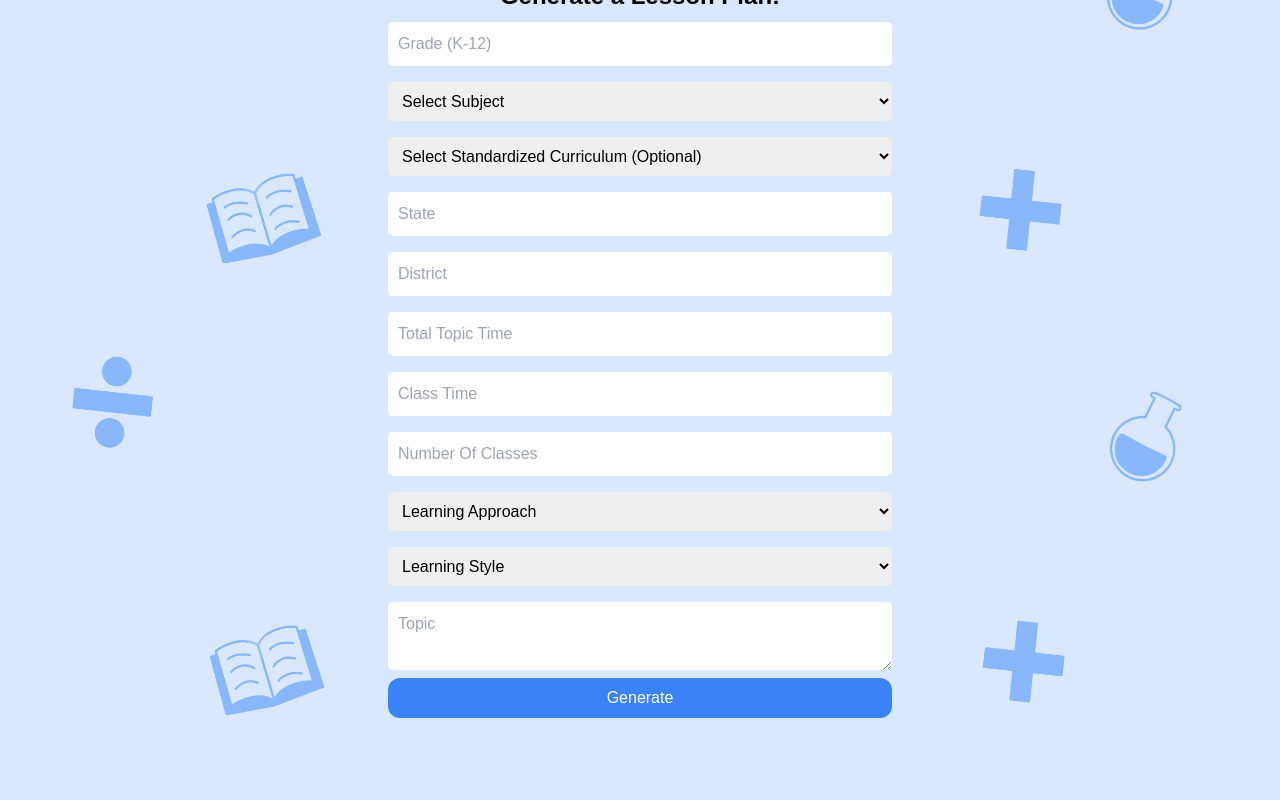
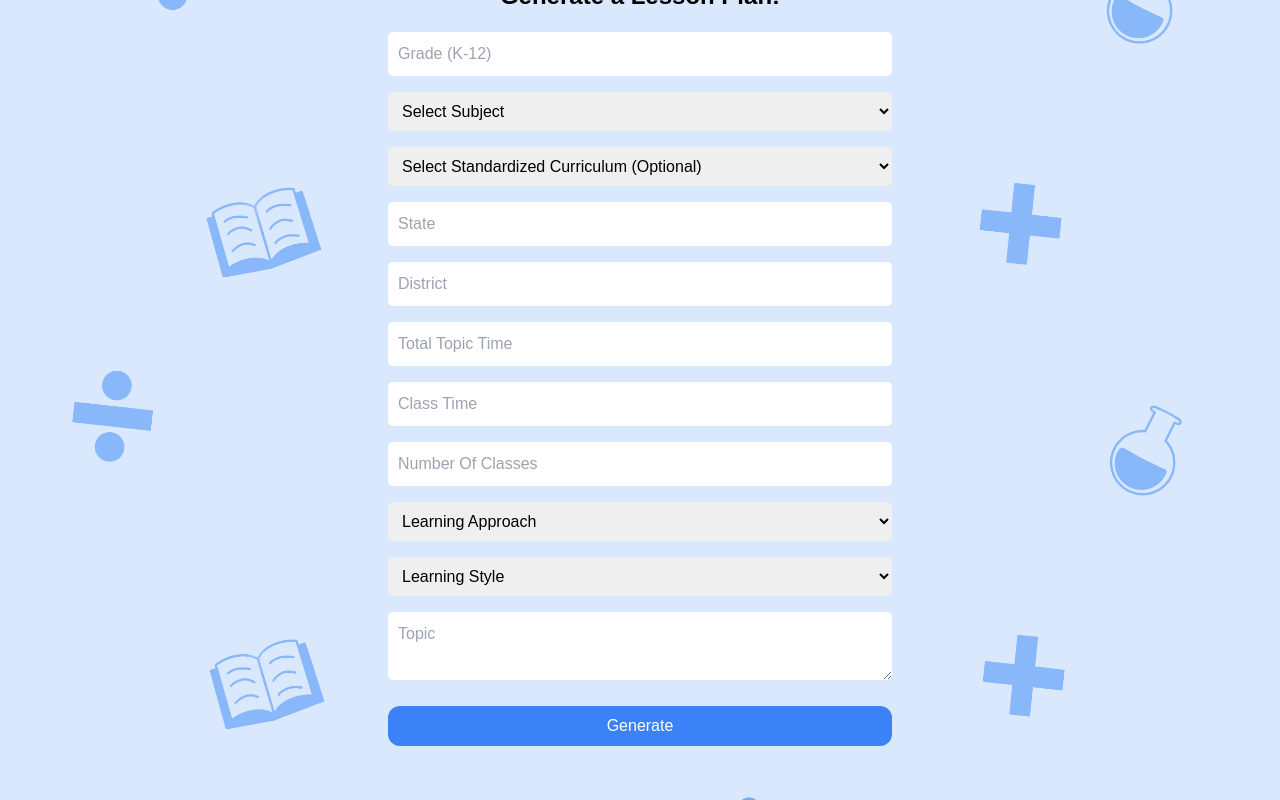
Before and after one commit to rafaelsinger/planify, a React (Create React App) app: page / in a window 1280 px wide. Shown: the part 291-1091 px from the top of the page. Before the commit the page ends 1063 px from the top, so only its background shows below. Built offline with nearby package versions, Linux system fonts and the light colour scheme; a web font is replaced by a local one.

Commit message:
margin changes

```diff
--- a/src/Home.js
+++ b/src/Home.js
@@ -80,7 +80,7 @@ const FormInput = () => {
                   />
                 </div>
                 <div style={{ textAlign: 'center' }}>
-                  <p style={{ fontWeight: 'bold', fontSize: '24px' }}>Generate a Lesson Plan!</p>
+                  <p style={{ fontWeight: 'bold', fontSize: '24px', marginBottom: "10px"}}>Generate a Lesson Plan!</p>
                 </div>
                 <Field type="text" name="grade" placeholder='Grade (K-12)' className='my-2' />
                 <ErrorMessage name="grade" component="div" />
@@ -139,7 +139,7 @@ const FormInput = () => {
                 <ErrorMessage name="topic" component="div" />
 
                 {/* shouldn't be able to resize textarea */}
-                <button type="submit" disabled={isSubmitting} className='text-white resize-none bg-blue-500 rounded-xl p-2'>
+                <button type="submit" disabled={isSubmitting} className='text-white resize-none bg-blue-500 rounded-xl p-2' style = {{marginTop:"18px"}}>
                     Generate
                 </button>
                 </Form>
```
